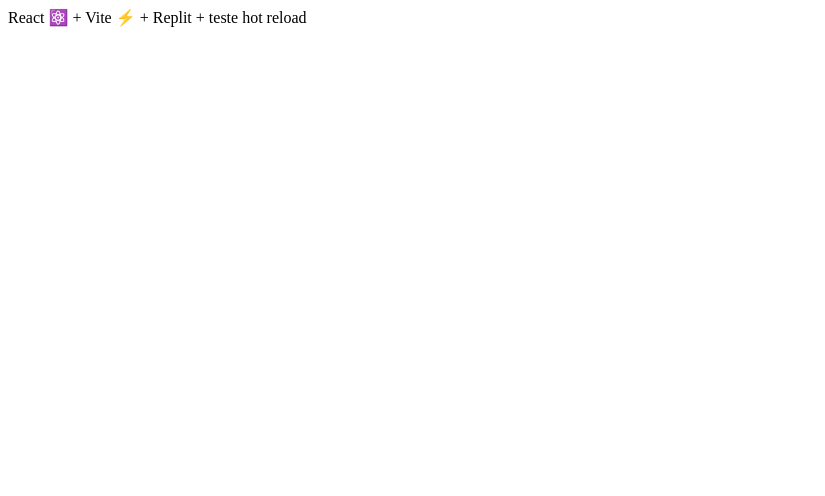
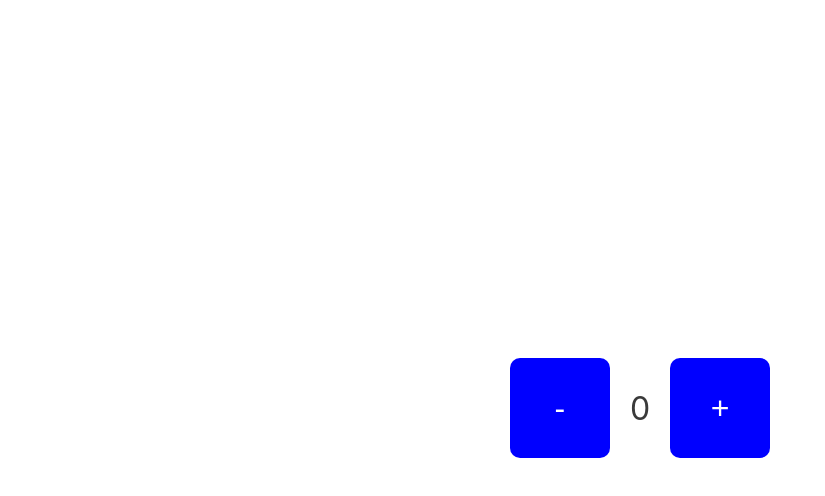
Before and after one commit to RodRibDev/M2S07, a React (Vite) app in the folder aula1/: page / in a window 1280 px wide. Shown: the top 496 px of the page, without its empty margins (0-825 px from the left). Built offline with nearby package versions, Linux system fonts and the light colour scheme.

Commit message:
Resolução do exercício 01

```diff
--- a/aula1/index.html
+++ b/aula1/index.html
@@ -4,7 +4,7 @@
     <meta charset="UTF-8" />
     <link rel="icon" type="image/svg+xml" href="/favicon.svg" />
     <meta name="viewport" content="width=device-width, initial-scale=1.0" />
-    <title>React + TypeScript + Replit</title>
+    <title>Resolução dos Exercícios Modúlo 02 - Semana 07</title>
   </head>
   <body>
     <div id="root"></div>
--- a/aula1/src/App.css
+++ b/aula1/src/App.css
@@ -1,2 +1,10 @@
 main {
 }
+
+* {
+    box-sizing: border-box;
+  }
+
+:root {
+    font-family: Inter, system-ui, Avenir, Helvetica, Arial, sans-serif;
+}
--- a/aula1/src/App.jsx
+++ b/aula1/src/App.jsx
@@ -1,5 +1,6 @@
 import "./App.css";
+import Contador from "./components/contador";
 
 export default function App() {
-  return <main>React ⚛️ + Vite ⚡ + Replit + teste hot reload</main>;
+  return <Contador></Contador>;
 }
--- /dev/null
+++ b/aula1/src/assets/styles/Contador.css
@@ -0,0 +1,24 @@
+.Contador {
+    display: flex;
+    align-items: center;
+    justify-content: center;
+    height: 100vh;
+    background-color: #ffffff;
+  }
+
+  .counter-button {
+    width: 100px;
+    height: 100px;
+    margin: 0 20px;
+    background-color: #0000ff;
+    color: #ffffff;
+    font-size: 2rem;
+    border: none;
+    border-radius: 10px;
+    cursor: pointer;
+  }
+
+  .counter-value {
+    font-size: 2rem;
+    color: #3a3a3a;
+  }
--- /dev/null
+++ b/aula1/src/components/contador.jsx
@@ -0,0 +1,24 @@
+import React, { useState } from 'react';
+import '../assets/styles/Contador.css'
+
+function Contador() {
+    const [count, setCount] = useState(0);
+
+    const mais = () => {
+      setCount(count + 1);
+    };
+
+    const menos = () => {
+      setCount(count - 1);
+    };
+
+    return (
+      <div className="Contador">
+        <button className="counter-button" onClick={menos}>-</button>
+        <span className="counter-value">{count}</span>
+        <button className="counter-button" onClick={mais}>+</button>
+      </div>
+    );
+  }
+
+export default Contador
```
